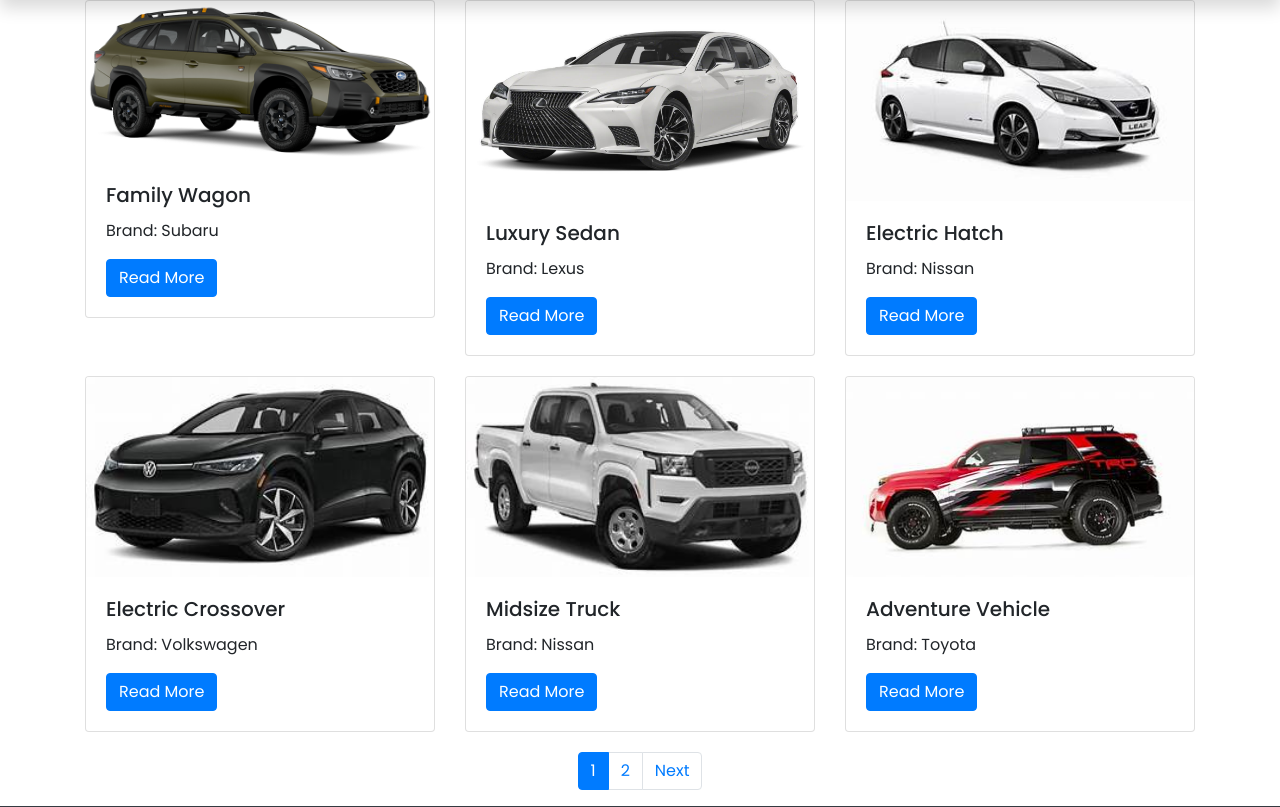
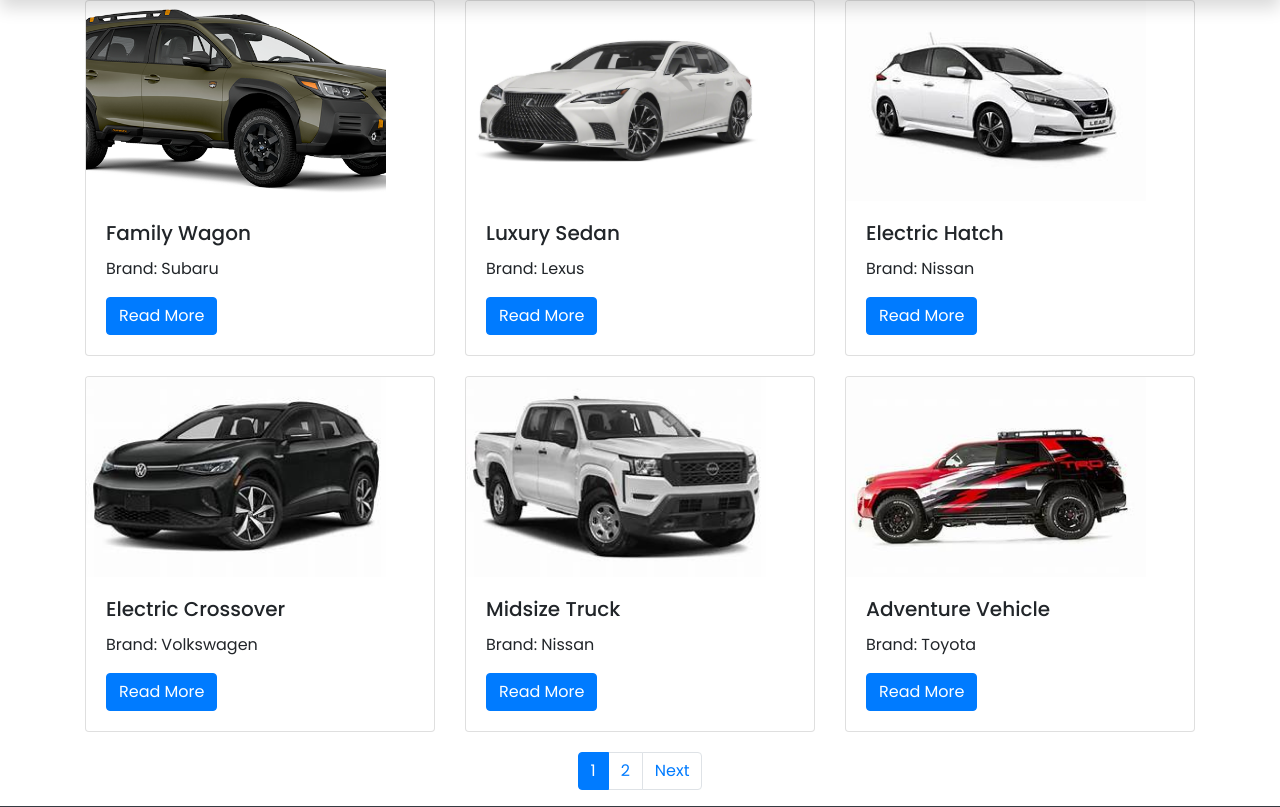
Before and after one commit to mukizafabrice/car-rental-system, a PHP site: page /admin/view_cars.php in a window 1280 px wide. Shown: the part 56-863 px from the top of the page. Run offline with PHP 8.4, Linux system fonts and the light colour scheme; a user stored in the database is signed in; data comes from the database, SQL or seed files in the repository; some libraries are stand-ins or nearby versions.

Commit message:
car card

```diff
--- a/admin/view_cars.php
+++ b/admin/view_cars.php
@@ -49,8 +49,8 @@ $total_pages = ceil($total_rows / $results_per_page);
             <?php foreach ($cars as $car): ?>
                 <div class="col-md-4 car-card">
                     <div class="card">
-                        <img src="<?php echo $car['image']; ?>" class="card-img-top car-image" alt="<?php echo $car['car_name']; ?>">
-                        <div class="card-body">
+                        <img src="<?php echo $car['image']; ?>" class="card-img-top car-image" alt="<?php echo $car['car_name']; ?> " style="max-width: 300px; height: 200px; object-fit: cover;">
+                        <div class=" card-body">
                             <h5 class="card-title"><?php echo $car['car_name']; ?></h5>
                             <p class="card-text">Brand: <?php echo $car['brand']; ?></p>
                             <a href="read_more.php?id=<?php echo $car['id']; ?>" class="btn btn-primary">Read More</a>
```
